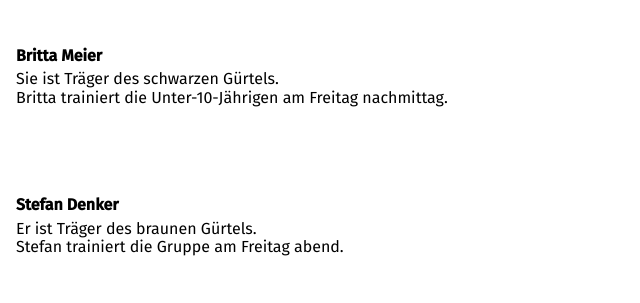
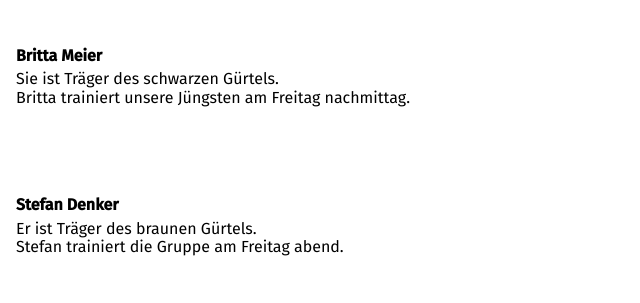
Before and after one commit to judoclub-woeschbach/judoclub-woeschbach.github.io, a plain HTML site: page index.html in a window 1280 px wide. Shown: the part 893-1196 px from the top of the page, 504-1144 px from the left. Drawn offline with nearby package versions, Linux system fonts and the light colour scheme.

Commit message:
bug: do not specify an age for the early group

```diff
--- a/index.html
+++ b/index.html
@@ -148,7 +148,7 @@
                     <h4 style="margin-bottom: 0px;">Britta Meier</h4>
                     <p style="margin-top: 5px;">
                         Sie ist Träger des schwarzen Gürtels. <br>
-                        Britta trainiert die Unter-10-Jährigen am Freitag nachmittag.
+                        Britta trainiert unsere Jüngsten am Freitag nachmittag.
                     </p>
 
                 </div>
```
